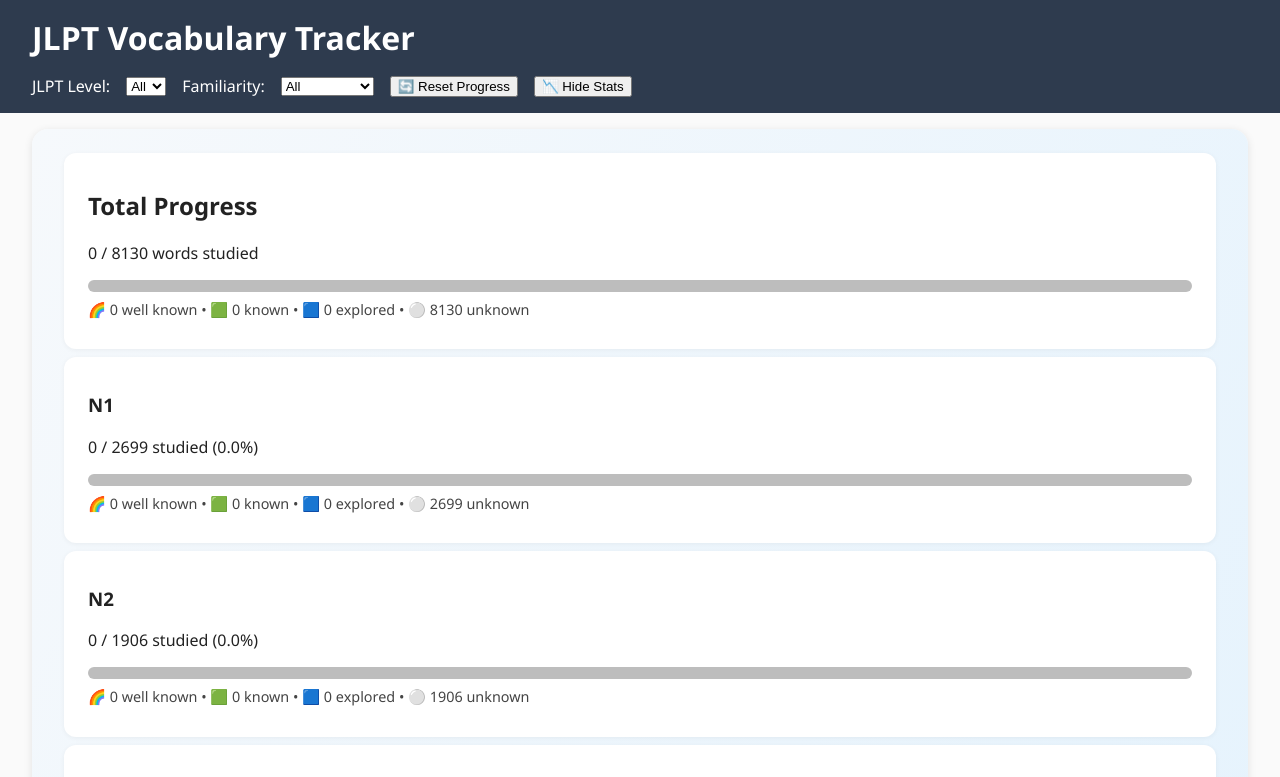
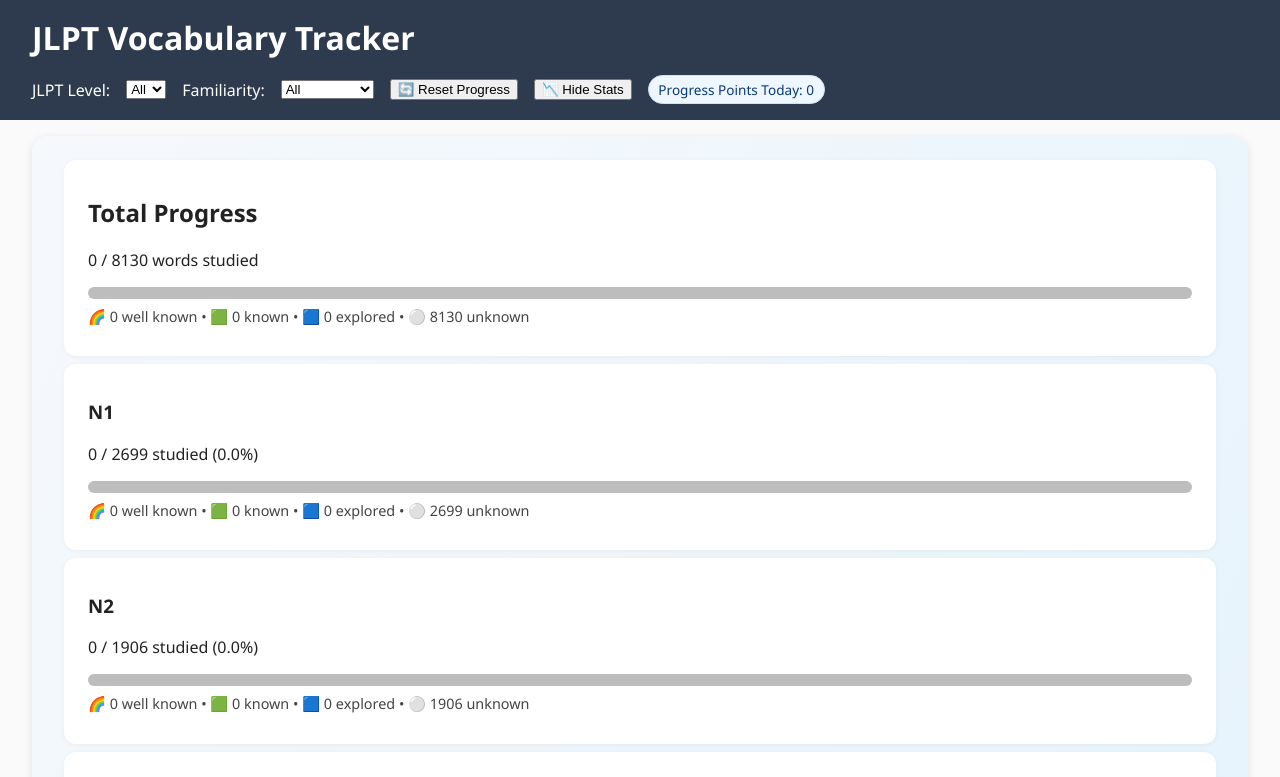
Before and after one commit to daniel-postma/OmniFlow, a plain HTML site: page index.html in a window 1280 px wide. Both pictures are taken after a click on the button "📊 Show Stats". Shown: the top 777 px of the page. Drawn offline with nearby package versions, Linux system fonts and the light colour scheme.

Commit message:
Add files via upload

```diff
--- a/index.html
+++ b/index.html
@@ -32,6 +32,8 @@
 
         <button id="resetProgress">🔄 Reset Progress</button>
         <button id="toggleStats">📊 Show Stats</button>
+
+        <span id="todayChip" class="chip">Progress Points Today: 0</span>
       </div>
     </header>
 
--- a/script.js
+++ b/script.js
@@ -8,6 +8,16 @@ const jlptFilter = document.getElementById("jlptFilter");
 const familiarityFilter = document.getElementById("familiarityFilter");
 const prevBtn = document.getElementById("prevPage");
 const nextBtn = document.getElementById("nextPage");
+const todayChip = document.getElementById("todayChip");
+
+// Stats panel refs
+const statsPanel = document.getElementById("statsPanel");
+const statsContainer = document.getElementById("statsContainer");
+const toggleStats = document.getElementById("toggleStats");
+
+const LS_PROGRESS = "vocabProgress"; // word familiarity map
+const LS_DAILY = "vocabProgressDaily"; // { "YYYY-MM-DD": number }
+const RANK = { unknown: 0, explored: 1, known: 2, well_known: 3 };
 
 document.addEventListener("DOMContentLoaded", async () => {
   await loadCSV();
@@ -21,7 +31,63 @@ document.addEventListener("DOMContentLoaded", async () => {
   document
     .getElementById("resetProgress")
     .addEventListener("click", resetProgress);
+
+  toggleStats.addEventListener("click", () => {
+    statsPanel.classList.toggle("hidden");
+    toggleStats.textContent = statsPanel.classList.contains("hidden")
+      ? "📊 Show Stats"
+      : "📉 Hide Stats";
+    if (!statsPanel.classList.contains("hidden")) updateStats();
+  });
+
+  // Ensure today bucket exists for the chip
+  ensureTodayBucket();
+  updateTodayChip();
 });
+
+function todayKey() {
+  const d = new Date();
+  const y = d.getFullYear();
+  const m = String(d.getMonth() + 1).padStart(2, "0");
+  const da = String(d.getDate()).padStart(2, "0");
+  return `${y}-${m}-${da}`; // local date
+}
+
+function getDailyLog() {
+  try {
+    return JSON.parse(localStorage.getItem(LS_DAILY) || "{}");
+  } catch {
+    return {};
+  }
+}
+
+function setDailyLog(log) {
+  localStorage.setItem(LS_DAILY, JSON.stringify(log));
+}
+
+function ensureTodayBucket() {
+  const log = getDailyLog();
+  const t = todayKey();
+  if (log[t] == null) {
+    log[t] = 0;
+    setDailyLog(log);
+  }
+}
+
+function addDailyProgress(delta) {
+  if (delta <= 0) return;
+  const log = getDailyLog();
+  const t = todayKey();
+  log[t] = (log[t] || 0) + delta;
+  setDailyLog(log);
+  updateTodayChip();
+}
+
+function updateTodayChip() {
+  const log = getDailyLog();
+  const t = todayKey();
+  todayChip.textContent = `Progress Points Today: ${log[t] || 0}`;
+}
 
 function resetProgress() {
   if (
@@ -29,8 +95,11 @@ function resetProgress() {
       "Are you sure you want to reset all progress? This cannot be undone."
     )
   ) {
-    localStorage.removeItem("vocabProgress");
+    localStorage.removeItem(LS_PROGRESS);
+    localStorage.removeItem(LS_DAILY);
     words.forEach((w) => (w.familiarity = "unknown"));
+    ensureTodayBucket();
+    updateTodayChip();
     render();
   }
 }
@@ -42,14 +111,9 @@ async function loadCSV() {
   // Remove potential BOM
   csvText = csvText.replace(/^\uFEFF/, "");
 
-  const parsed = Papa.parse(csvText, {
-    header: true,
-    skipEmptyLines: true,
-  });
+  const parsed = Papa.parse(csvText, { header: true, skipEmptyLines: true });
 
-  const savedProgress = JSON.parse(
-    localStorage.getItem("vocabProgress") || "{}"
-  );
+  const savedProgress = JSON.parse(localStorage.getItem(LS_PROGRESS) || "{}");
 
   words = parsed.data.map((row) => {
     const original = row["Original"]?.trim() || "";
@@ -90,9 +154,9 @@ function render() {
   grid.innerHTML = "";
   pageItems.forEach((word) => grid.appendChild(createCard(word)));
 
-  pageInfo.textContent = `Page ${currentPage} / ${totalPages}`;
+  pageInfo.textContent = `Page ${currentPage} / ${Math.max(totalPages, 1)}`;
   prevBtn.disabled = currentPage === 1;
-  nextBtn.disabled = currentPage === totalPages;
+  nextBtn.disabled = currentPage === totalPages || totalPages === 0;
 }
 
 function createCard(word) {
@@ -113,6 +177,7 @@ function createCard(word) {
 
   const buttons = document.createElement("div");
   buttons.className = "familiarity-buttons";
+
   ["well_known", "known", "explored", "unknown"].forEach((level) => {
     const btn = document.createElement("button");
     btn.textContent = level.replace("_", " ");
@@ -125,27 +190,44 @@ function createCard(word) {
   return card;
 }
 
-function setFamiliarity(key, level) {
+function setFamiliarity(key, newLevel) {
   const word = words.find((w) => w.key === key);
   if (!word) return;
 
-  word.familiarity = level;
+  const oldLevel = word.familiarity || "unknown";
+  const oldRank = RANK[oldLevel] || 0;
+  const newRank = RANK[newLevel] || 0;
+
+  // ---- Highest-ever tracking ----
+  const highMap = JSON.parse(localStorage.getItem("vocabHighest") || "{}");
+  const prevHigh = RANK[highMap[key]] || 0;
+
+  // Only add to today's progress if you surpassed previous best
+  if (newRank > prevHigh) {
+    addDailyProgress(newRank - prevHigh);
+    highMap[key] = newLevel;
+    localStorage.setItem("vocabHighest", JSON.stringify(highMap));
+  }
+
+  // --------------------------------
+  word.familiarity = newLevel;
   saveProgress();
 
+  // Re-render respecting filters
   const jlptVal = jlptFilter.value;
   const famVal = familiarityFilter.value;
   const stillVisible =
     (jlptVal === "all" || word.jlpt === jlptVal) &&
     (famVal === "all" || word.familiarity === famVal);
 
-  if (!stillVisible) setTimeout(render, 150);
+  if (!stillVisible) setTimeout(render, 100);
   else render();
 }
 
 function saveProgress() {
   const progress = {};
   words.forEach((w) => (progress[w.key] = w.familiarity));
-  localStorage.setItem("vocabProgress", JSON.stringify(progress));
+  localStorage.setItem(LS_PROGRESS, JSON.stringify(progress));
 }
 
 function changePage(direction) {
@@ -154,17 +236,6 @@ function changePage(direction) {
 }
 
 /* ---- Stats Panel ---- */
-const statsPanel = document.getElementById("statsPanel");
-const statsContainer = document.getElementById("statsContainer");
-const toggleStats = document.getElementById("toggleStats");
-
-toggleStats.addEventListener("click", () => {
-  statsPanel.classList.toggle("hidden");
-  toggleStats.textContent = statsPanel.classList.contains("hidden")
-    ? "📊 Show Stats"
-    : "📉 Hide Stats";
-  if (!statsPanel.classList.contains("hidden")) updateStats();
-});
 function updateStats() {
   const cleanWords = words.filter((w) => {
     if (!w.jlpt) return false;
@@ -190,10 +261,8 @@ function updateStats() {
       explored: 0,
       unknown: 0,
     };
-
     acc[jlpt].total++;
     acc[jlpt][w.familiarity] = (acc[jlpt][w.familiarity] || 0) + 1;
-
     return acc;
   }, {});
 
@@ -211,11 +280,26 @@ function updateStats() {
   );
 
   const percentLearned = (
-    ((totals.well_known + totals.known + totals.explored) / totals.total) *
+    ((totals.well_known + totals.known + totals.explored) /
+      Math.max(totals.total, 1)) *
     100
   ).toFixed(1);
 
   const validLevels = ["N1", "N2", "N3", "N4", "N5"];
+
+  // Daily history (last 14 days)
+  const log = getDailyLog();
+  const days = [];
+  for (let i = 13; i >= 0; i--) {
+    const d = new Date();
+    d.setDate(d.getDate() - i);
+    const key = `${d.getFullYear()}-${String(d.getMonth() + 1).padStart(
+      2,
+      "0"
+    )}-${String(d.getDate()).padStart(2, "0")}`;
+    days.push({ date: key, count: log[key] || 0 });
+  }
+  const totalWindow = days.reduce((s, x) => s + x.count, 0);
 
   // HTML build
   statsContainer.innerHTML = `
@@ -227,19 +311,19 @@ function updateStats() {
 
       <div class="progress-bar multi animate">
         <div class="segment well_known" style="width:${(
-          (totals.well_known / totals.total) *
+          (totals.well_known / Math.max(totals.total, 1)) *
           100
         ).toFixed(1)}%"></div>
         <div class="segment known" style="width:${(
-          (totals.known / totals.total) *
+          (totals.known / Math.max(totals.total, 1)) *
           100
         ).toFixed(1)}%"></div>
         <div class="segment explored" style="width:${(
-          (totals.explored / totals.total) *
+          (totals.explored / Math.max(totals.total, 1)) *
           100
         ).toFixed(1)}%"></div>
         <div class="segment unknown" style="width:${(
-          (totals.unknown / totals.total) *
+          (totals.unknown / Math.max(totals.total, 1)) *
           100
         ).toFixed(1)}%"></div>
       </div>
@@ -256,7 +340,7 @@ function updateStats() {
       .map((lvl) => {
         const g = familiarityGroups[lvl];
         const learnedPct = (
-          ((g.well_known + g.known + g.explored) / g.total) *
+          ((g.well_known + g.known + g.explored) / Math.max(g.total, 1)) *
           100
         ).toFixed(1);
 
@@ -269,19 +353,19 @@ function updateStats() {
 
           <div class="progress-bar multi animate">
             <div class="segment well_known" style="width:${(
-              (g.well_known / g.total) *
+              (g.well_known / Math.max(g.total, 1)) *
               100
             ).toFixed(1)}%"></div>
             <div class="segment known" style="width:${(
-              (g.known / g.total) *
+              (g.known / Math.max(g.total, 1)) *
               100
             ).toFixed(1)}%"></div>
             <div class="segment explored" style="width:${(
-              (g.explored / g.total) *
+              (g.explored / Math.max(g.total, 1)) *
               100
             ).toFixed(1)}%"></div>
             <div class="segment unknown" style="width:${(
-              (g.unknown / g.total) *
+              (g.unknown / Math.max(g.total, 1)) *
               100
             ).toFixed(1)}%"></div>
           </div>
@@ -294,6 +378,25 @@ function updateStats() {
         </div>`;
       })
       .join("")}
+
+    <div class="stats-card">
+      <h3>Daily Progress (last 14 days)</h3>
+      <p>Total this window: ${totalWindow}</p>
+      <div style="display:grid;grid-template-columns:repeat(14,1fr);gap:6px;margin-top:8px;">
+        ${days
+          .map(
+            (d) => `<div title="${d.date}: ${d.count}"
+                        style="height:40px;background:#e6eefc;border-radius:6px;position:relative;overflow:hidden;">
+                      <div style="position:absolute;bottom:0;left:0;right:0;height:${Math.min(
+                        100,
+                        d.count * 5
+                      )}%;background:#3b82f6;"></div>
+                    </div>`
+          )
+          .join("")}
+      </div>
+      <p class="legend" style="margin-top:6px;">Each bar = that day’s “improvement” points (Unknown→Known = 2, etc.).</p>
+    </div>
 
     <div class="motivation">${getMotivationMessage(percentLearned)}</div>
   `;
--- a/styles.css
+++ b/styles.css
@@ -232,3 +232,13 @@ footer button {
   margin-top: 0.5rem;
   text-align: left;
 }
+
+.chip {
+  display: inline-block;
+  background: #eef6ff;
+  color: #0b3a75;
+  border: 1px solid #cfe3ff;
+  border-radius: 999px;
+  padding: 0.25rem 0.6rem;
+  font-size: 0.85rem;
+}
```
